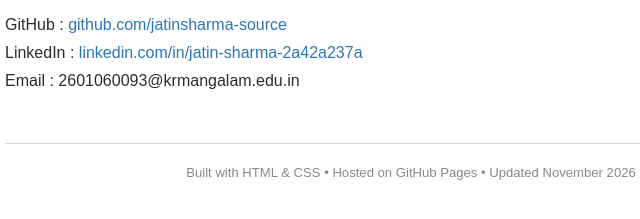
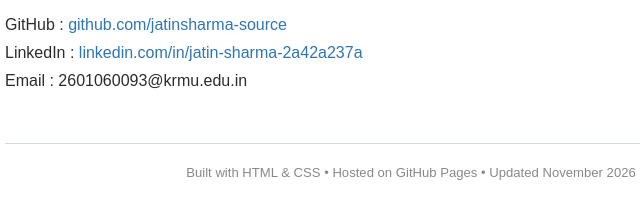
Before and after one commit to jatinsharma-source/developer-portfolio, a plain HTML site: page index.html in a window 1280 px wide. Shown: the part 1673-1892 px from the top of the page, 229-869 px from the left. Drawn offline with Linux system fonts and the light colour scheme.

Commit message:
docs: correct contact email in portfolio website

```diff
--- a/index.html
+++ b/index.html
@@ -139,7 +139,7 @@ Full details:
 <h2>Contact</h2>
 <p>GitHub : <a href="https://github.com/jatinsharma-source">github.com/jatinsharma-source</a></p>
 <p>LinkedIn : <a href="https://www.linkedin.com/in/jatin-sharma-2a42a237a">linkedin.com/in/jatin-sharma-2a42a237a</a></p>
-<p>Email : 2601060093@krmangalam.edu.in</p>
+<p>Email : 2601060093@krmu.edu.in</p>
 
 <footer>
 Built with HTML &amp; CSS • Hosted on GitHub Pages • Updated November 2026
```
